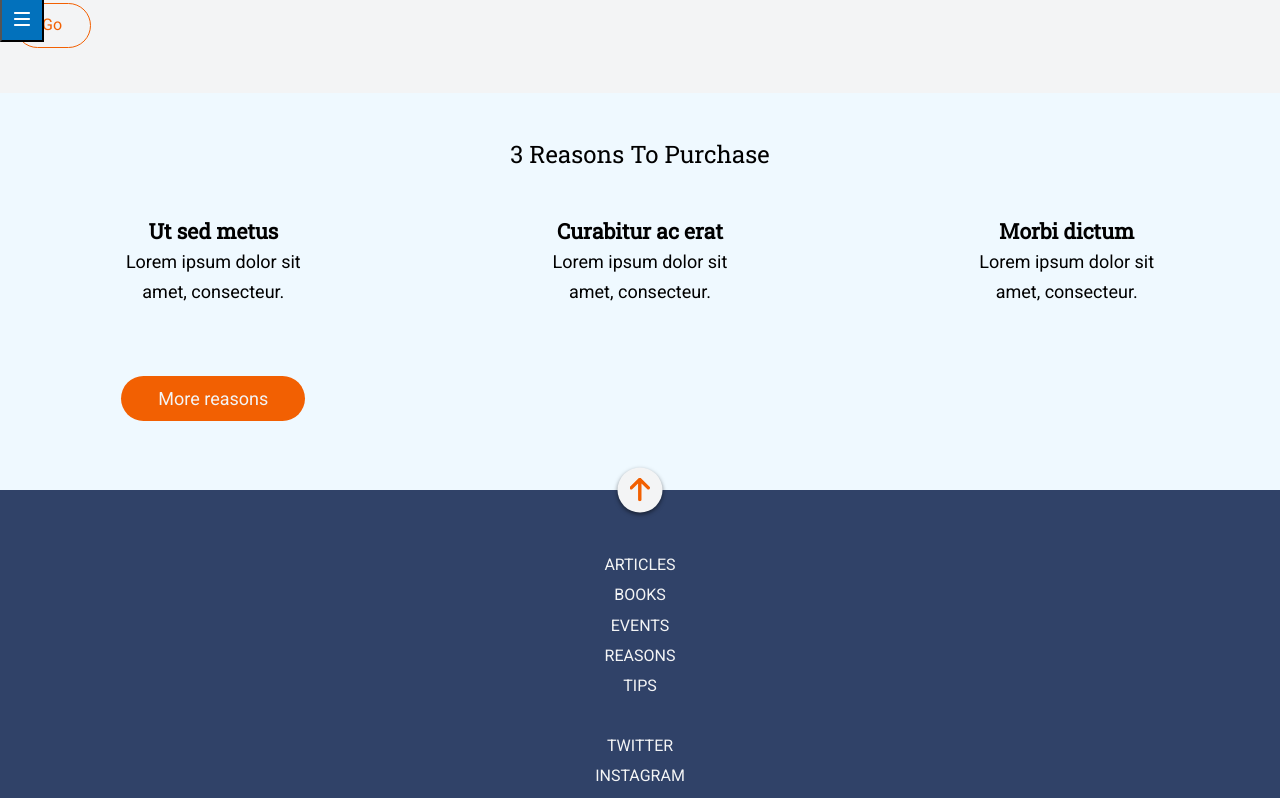
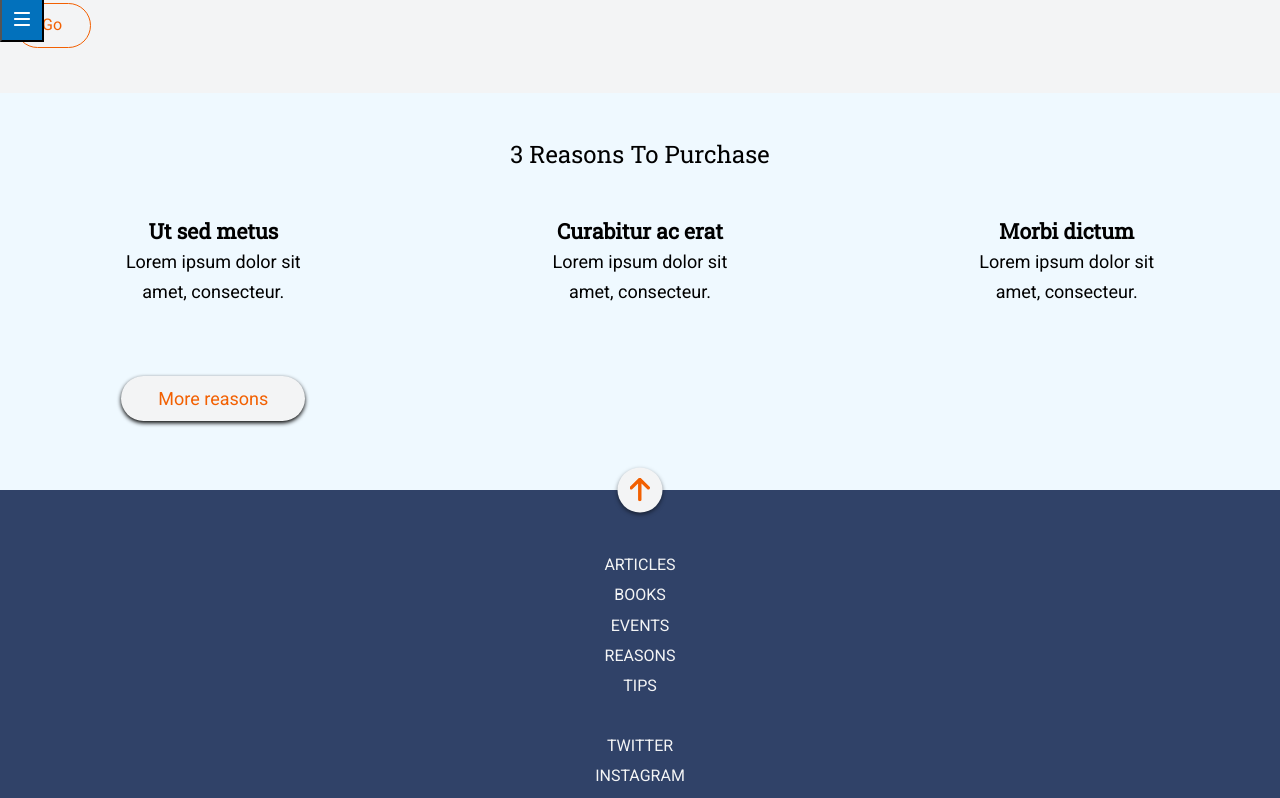
Before and after one commit to Adalab/f-m1-evaluacion-final-libertadpozos, a website: page docs/index.html in a window 1280 px wide. In both pictures the pointer is over the link "More reasons". Shown: the part 950-1748 px from the top of the page. Drawn offline with nearby package versions, Linux system fonts and the light colour scheme; files that its build step writes are made by us from their sources.

Commit message:
Add hover and transition to More reasons buttom

```diff
--- a/_src/assets/scss/layout/_main.scss
+++ b/_src/assets/scss/layout/_main.scss
@@ -74,7 +74,13 @@
     display:flex;
     justify-content: center;
     align-items: center;
+    transition: color ease-in .5s, background-color ease-in .5s, box-shadow ease-in .5s;
 
+    &:hover{
+        background-color: $color-whiteSnow;
+        color: $color-orangeFanta;
+        box-shadow: 0 2px 4px 0 $color-blackBatman;
+    }
 }
 
 @media all and (min-width:768px)
```
